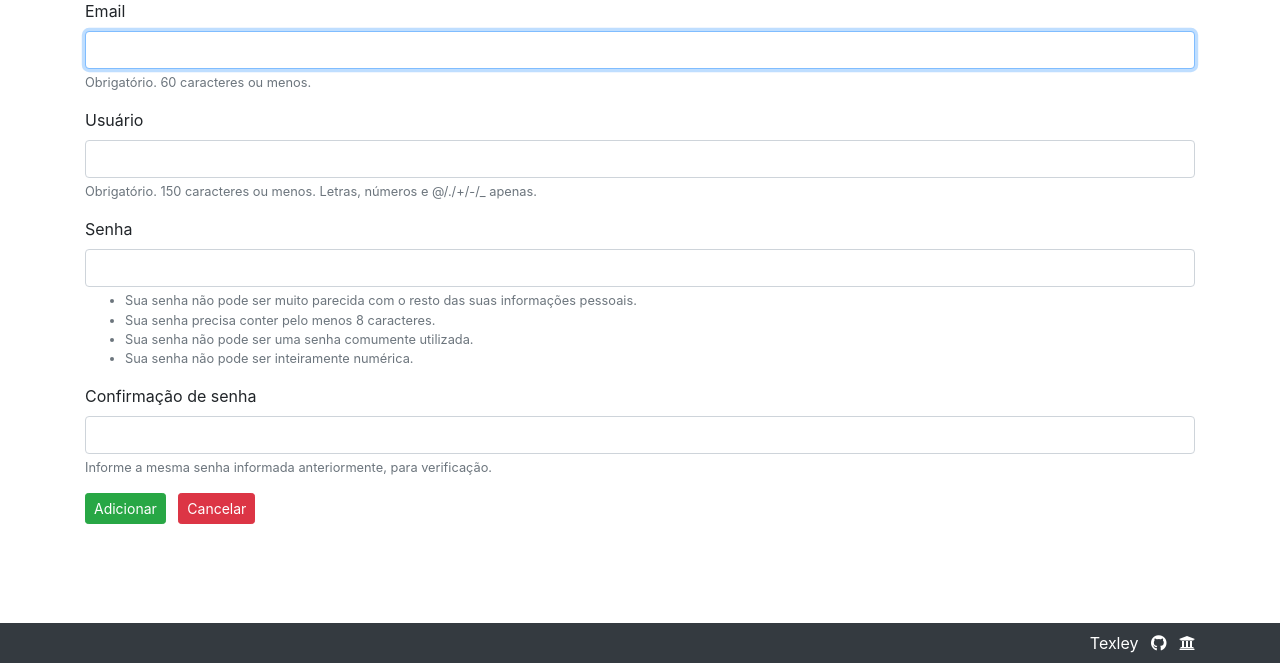
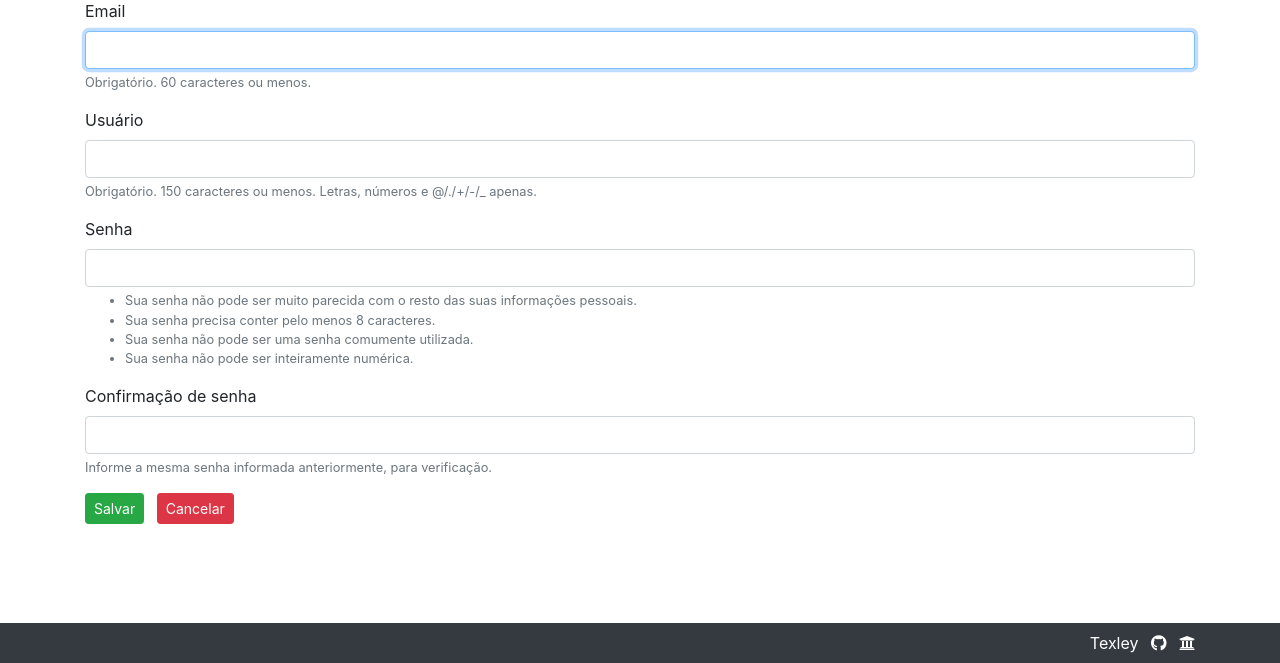
Before and after one commit to lfnd0/T_Fail, a Django app: template turmas/templates/usuario/professores/atualizar_turma_form.html in a window 1280 px wide. Shown: the part 137-800 px from the top of the page. Run offline with Django 3.2, Linux system fonts and the light colour scheme; the template is opened without the code that fills it: values that come from a table or form of the project are taken from there, others are empty; some libraries are stand-ins or nearby versions.

Commit message:
Atualização nome botão :heavy_check_mark:

```diff
--- a/turmas/templates/usuario/professores/atualizar_turma_form.html
+++ b/turmas/templates/usuario/professores/atualizar_turma_form.html
@@ -8,7 +8,7 @@
     <form method="post" novalidate>
         {% csrf_token %}
         {{ form|crispy }}
-        <button type="submit" class="btn btn-success mb-3 btn-sm">Adicionar</button>
+        <button type="submit" class="btn btn-success mb-3 btn-sm">Salvar</button>
         <a href="{% url 'professores:listar_turmas_professor' %}" class="btn btn-danger ml-2 mb-3 btn-sm">Cancelar</a>
     </form>
 </div>
```
